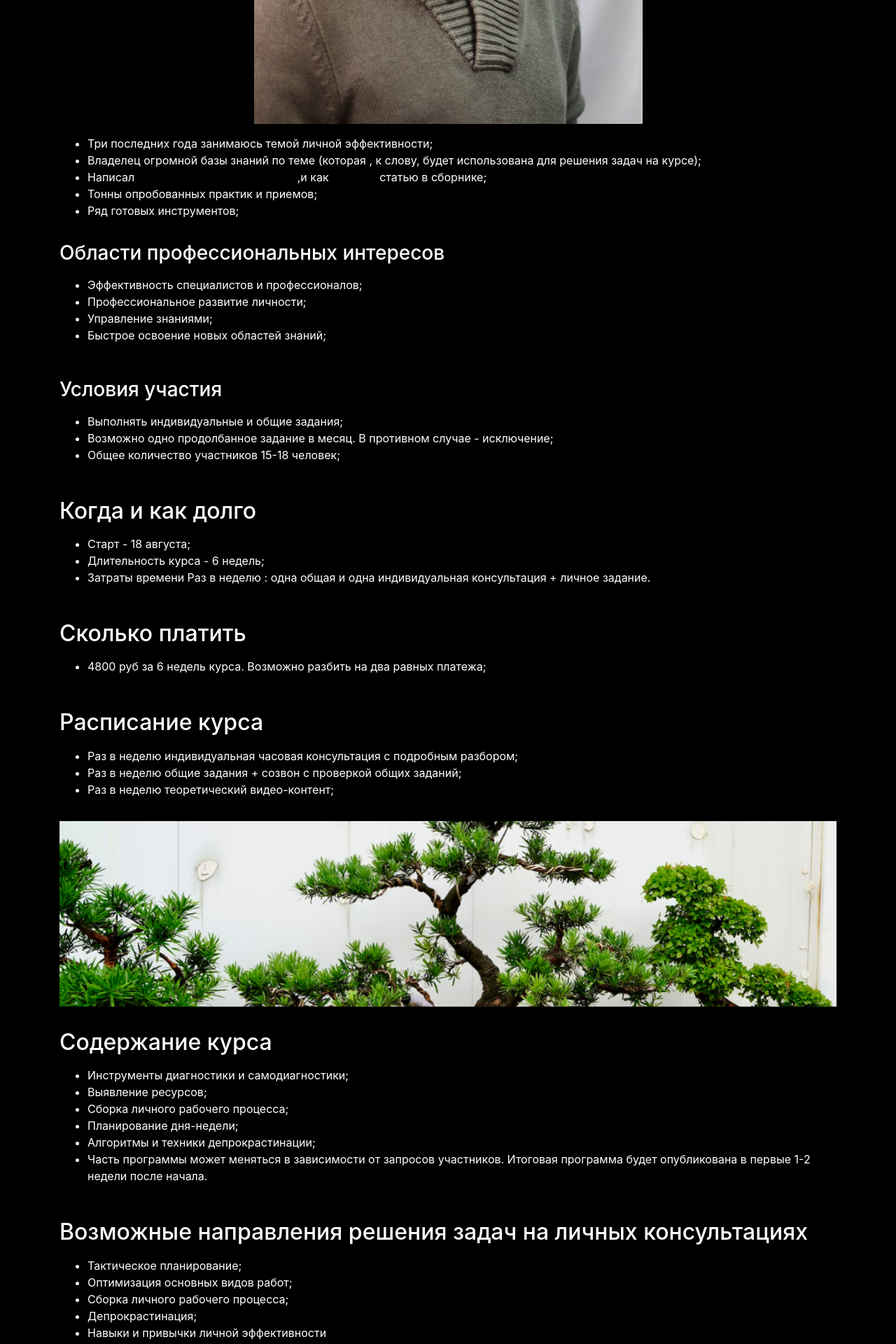
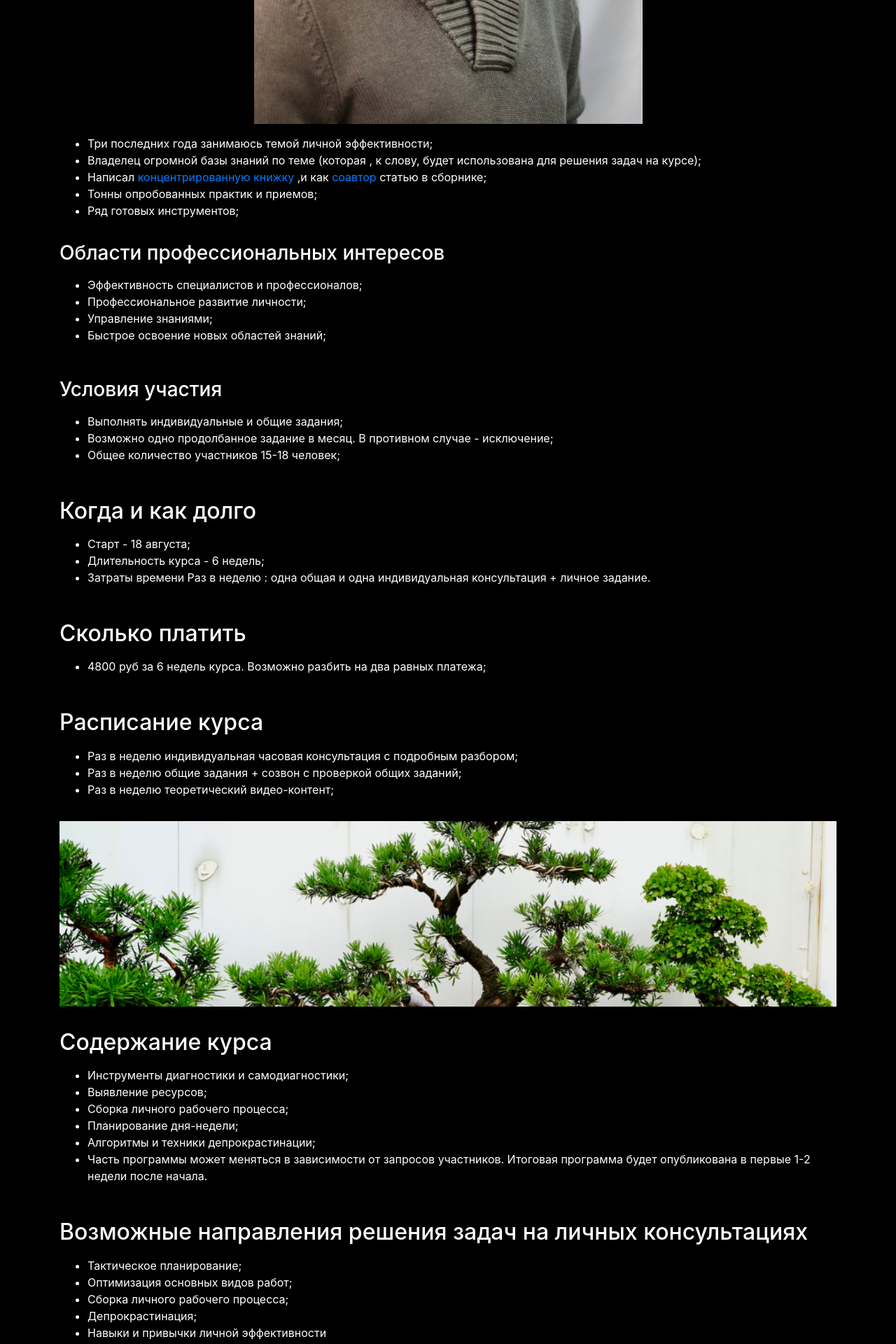
Before and after one commit to Nick-Senin/Nick-Senin.github.io, a Jekyll site: the page built from test.md, in a window 1280 px wide. Shown: the part 2655-4575 px from the top of the page at 70% size. Built offline with Jekyll 4.4.1, drawn with Linux system fonts in a browser that asks for light colours.

Commit message:
autoCommit 20220809.141442

```diff
--- a/test.md
+++ b/test.md
@@ -15,7 +15,7 @@ permalink: /Productivity class/
 	margin:0 auto;
 	width:100%;
     }
-    a , .button_cl {
+    .button_cl {
 	text-decoration:none;
 	color:black;
 	}
```
Also changed, not shown: 1 other file.
